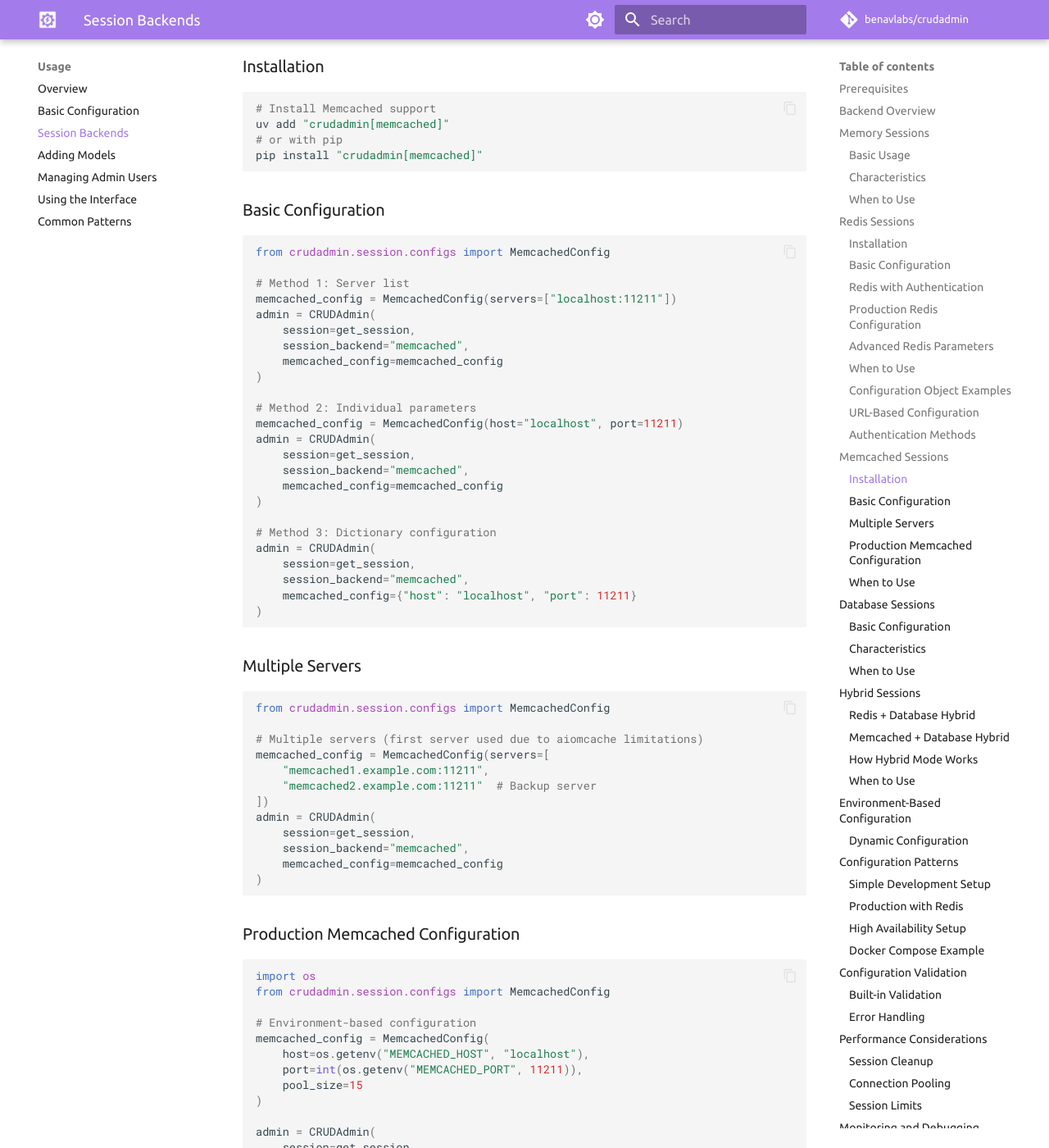
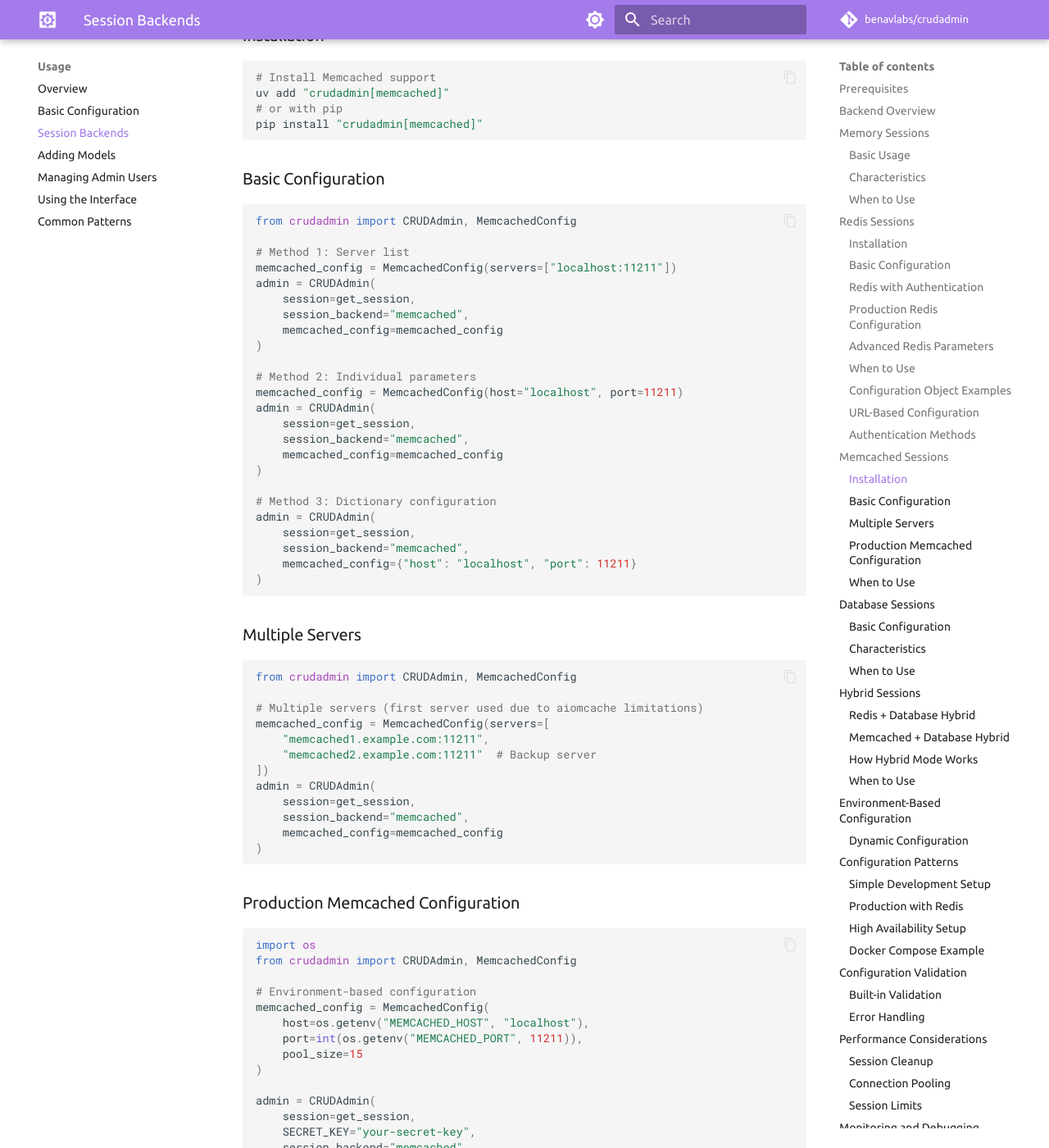
Before and after one commit to benavlabs/crudadmin, an MkDocs documentation site: the page built from docs/usage/session-backends.md, in a window 1280 px wide and 1400 px high, scrolled down 8173 px. Shown: the whole window at 82% size. Built offline with MkDocs 1.6.1 and Material for MkDocs 9.7.7, drawn with Linux system fonts in a browser that asks for light colours; comment, search, counter and statistics services are not loaded; some of the changed text lies outside the part shown.

Commit message:
add configs to init

````diff
--- a/crudadmin/__init__.py
+++ b/crudadmin/__init__.py
@@ -1,3 +1,4 @@
 from .admin_interface.crud_admin import CRUDAdmin
+from .session.configs import RedisConfig, MemcachedConfig
 
-__all__ = ["CRUDAdmin"]
+__all__ = ["CRUDAdmin", "RedisConfig", "MemcachedConfig"]
--- a/docs/usage/session-backends.md
+++ b/docs/usage/session-backends.md
@@ -84,7 +84,7 @@
 ### Basic Configuration
 
 ```python
-from crudadmin.session.configs import RedisConfig
+from crudadmin import CRUDAdmin, RedisConfig
 
 # Method 1: Using configuration object (recommended)
 redis_config = RedisConfig(host="localhost", port=6379, db=0)
@@ -116,7 +116,7 @@
 ### Redis with Authentication
 
 ```python
-from crudadmin.session.configs import RedisConfig
+from crudadmin import CRUDAdmin, RedisConfig
 
 # URL with password
 redis_config = RedisConfig(url="redis://user:password@localhost:6379/1")
@@ -160,7 +160,7 @@
 
 ```python
 import os
-from crudadmin.session.configs import RedisConfig
+from crudadmin import CRUDAdmin, RedisConfig
 
 # Environment-based configuration
 redis_config = RedisConfig(
@@ -183,7 +183,7 @@
 ### Advanced Redis Parameters
 
 ```python
-from crudadmin.session.configs import RedisConfig
+from crudadmin import RedisConfig
 
 # Full configuration with all options
 redis_config = RedisConfig(
@@ -219,8 +219,7 @@
 For comprehensive Redis configuration:
 
 ```python
-from crudadmin import CRUDAdmin
-from crudadmin.session.configs import RedisConfig
+from crudadmin import CRUDAdmin, RedisConfig
 
 # Basic configuration
 redis_config = RedisConfig(
@@ -273,8 +272,7 @@
 Redis URLs support the standard format including usernames through RedisConfig:
 
 ```python
-from crudadmin import CRUDAdmin
-from crudadmin.session.configs import RedisConfig
+from crudadmin import CRUDAdmin, RedisConfig
 
 # Basic Redis URL
 redis_config = RedisConfig(url="redis://localhost:6379/0")
@@ -323,7 +321,7 @@
 
 1. **Legacy AUTH (Redis < 6.0)**: Uses only password
    ```python
-   from crudadmin.session.configs import RedisConfig
+   from crudadmin import CRUDAdmin, RedisConfig
 
    # URL format
    redis_config = RedisConfig(url="redis://:password@localhost:6379/0")
@@ -346,7 +344,7 @@
 
 2. **ACL Authentication (Redis 6.0+)**: Uses username and password
    ```python
-   from crudadmin.session.configs import RedisConfig
+   from crudadmin import CRUDAdmin, RedisConfig
 
    # URL format
    redis_config = RedisConfig(url="redis://username:password@localhost:6379/0")
@@ -388,7 +386,7 @@
 ### Basic Configuration
 
 ```python
-from crudadmin.session.configs import MemcachedConfig
+from crudadmin import CRUDAdmin, MemcachedConfig
 
 # Method 1: Server list
 memcached_config = MemcachedConfig(servers=["localhost:11211"])
@@ -417,7 +415,7 @@
 ### Multiple Servers
 
 ```python
-from crudadmin.session.configs import MemcachedConfig
+from crudadmin import CRUDAdmin, MemcachedConfig
 
 # Multiple servers (first server used due to aiomcache limitations)
 memcached_config = MemcachedConfig(servers=[
@@ -435,7 +433,7 @@
 
 ```python
 import os
-from crudadmin.session.configs import MemcachedConfig
+from crudadmin import CRUDAdmin, MemcachedConfig
 
 # Environment-based configuration
 memcached_config = MemcachedConfig(
@@ -501,7 +499,7 @@
 ### Redis + Database Hybrid
 
 ```python
-from crudadmin.session.configs import RedisConfig
+from crudadmin import CRUDAdmin, RedisConfig
 
 # Redis for performance + Database for audit trail
 redis_config = RedisConfig(
@@ -523,7 +521,7 @@
 ### Memcached + Database Hybrid
 
 ```python
-from crudadmin.session.configs import MemcachedConfig
+from crudadmin import CRUDAdmin, MemcachedConfig
 
 # Memcached for performance + Database for audit trail
 memcached_config = MemcachedConfig(
@@ -563,7 +561,7 @@
 
 ```python
 import os
-from crudadmin.session.configs import RedisConfig
+from crudadmin import CRUDAdmin, RedisConfig
 
 # Configure backend based on environment
 environment = os.getenv("ENVIRONMENT", "development")
@@ -608,6 +606,8 @@
 ### Simple Development Setup
 
 ```python
+from crudadmin import CRUDAdmin
+
 # No external dependencies required
 admin = CRUDAdmin(
     session=get_session,
@@ -620,7 +620,7 @@
 
 ```python
 import os
-from crudadmin.session.configs import RedisConfig
+from crudadmin import CRUDAdmin, RedisConfig
 
 redis_config = RedisConfig(
     host=os.environ["REDIS_HOST"],
@@ -643,7 +643,7 @@
 
 ```python
 import os
-from crudadmin.session.configs import RedisConfig
+from crudadmin import CRUDAdmin, RedisConfig
 
 # Redis cluster with connection pooling
 redis_config = RedisConfig(
@@ -697,7 +697,7 @@
 CRUDAdmin configuration objects include comprehensive validation:
 
 ```python
-from crudadmin.session.configs import RedisConfig, MemcachedConfig
+from crudadmin import RedisConfig, MemcachedConfig
 
 # ✅ URL takes precedence when both URL and individual params are set
 redis_config = RedisConfig(
@@ -731,7 +731,7 @@
 ### Error Handling
 
 ```python
-from crudadmin.session.configs import RedisConfig
+from crudadmin import CRUDAdmin, RedisConfig
 
 try:
     redis_config = RedisConfig(
@@ -771,6 +771,8 @@
 ### Session Cleanup
 
 ```python
+from crudadmin import CRUDAdmin
+
 # Configure automatic cleanup
 admin = CRUDAdmin(
     session=get_session,
@@ -783,7 +785,7 @@
 ### Connection Pooling
 
 ```python
-from crudadmin.session.configs import RedisConfig
+from crudadmin import CRUDAdmin, RedisConfig
 
 # Redis with optimized connection pooling
 redis_config = RedisConfig(
@@ -804,6 +806,8 @@
 ### Session Limits
 
 ```python
+from crudadmin import CRUDAdmin
+
 # Prevent memory exhaustion
 admin = CRUDAdmin(
     session=get_session,
@@ -881,7 +885,7 @@
 
 ```python
 import os
-from crudadmin.session.configs import RedisConfig
+from crudadmin import CRUDAdmin, RedisConfig
 
 # Create configuration from environment variables
 redis_config = RedisConfig(
````
Also changed, not shown: README.md (+2 -2 lines), docs/index.md (+2 -2 lines), docs/usage/common-patterns.md (+3 -3 lines).
